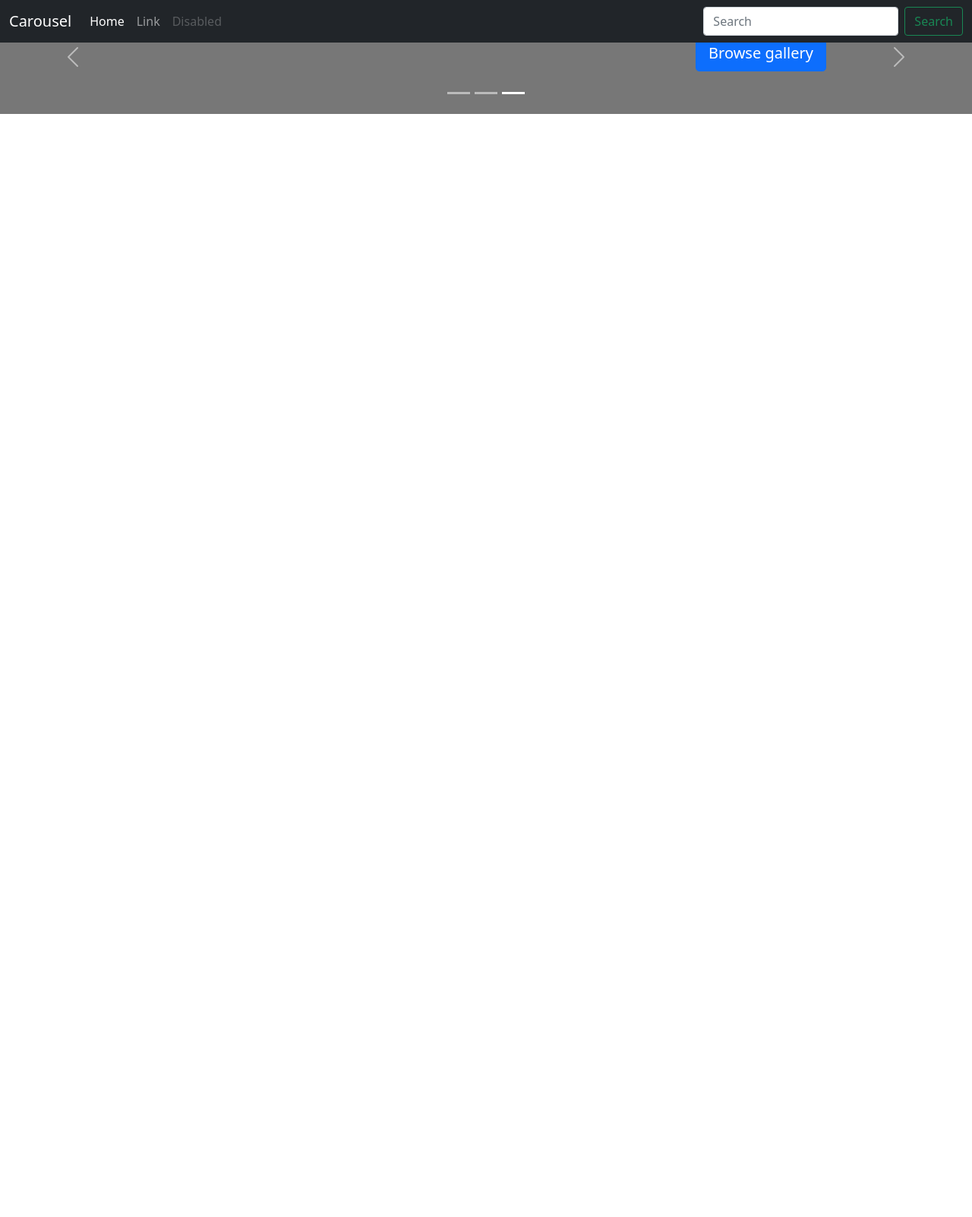
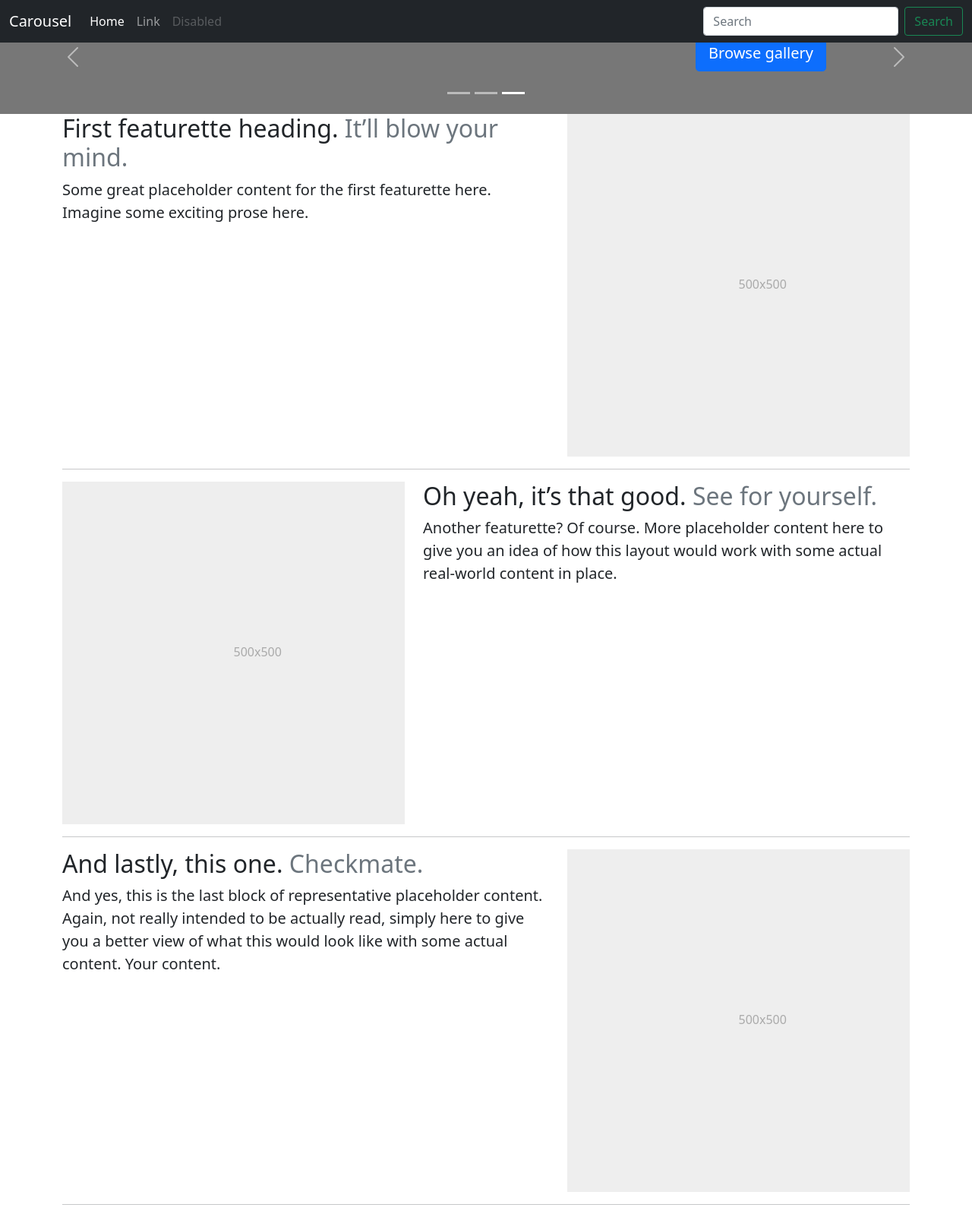
Before and after one commit to s1ngle0f/MultiFolderServer, a Flask app: template v2/server/templates/home.html in a window 1280 px wide. Shown: the whole page at 76% size. Before the commit the page ends 150 px from the top, so only its background shows below. Run offline with Flask 2, Linux system fonts and the light colour scheme; the template is opened without the code that fills it, so the values that code supplies are empty.

Commit message:
v2.0.3.5 Добавлена основная часть на странице home.html

```diff
--- a/v2/server/templates/home.html
+++ b/v2/server/templates/home.html
@@ -5,6 +5,7 @@
     <title>Title</title>
     <link rel="stylesheet" href="{{ url_for('static', path='/css/home.css') }}">
     <link rel="stylesheet" href="{{ url_for('static', path='/css/carousel.css') }}">
+    <link rel="stylesheet" href="{{ url_for('static', path='/css/main_part_home.css') }}">
 
     <!-- ДЛЯ КАРУСЕЛИ -->
     <link href="https://cdn.jsdelivr.net/npm/bootstrap@5.0.1/dist/css/bootstrap.min.css" rel="stylesheet" integrity="sha384-...">
@@ -153,6 +154,88 @@
 </div>
 
 
+<div class="container marketing snipcss0-1-1-38 snipcss-XIdZ5">
+  <div class="row featurette snipcss0-2-38-65">
+    <div class="col-md-7 snipcss0-3-65-66">
+      <h2 class="featurette-heading snipcss0-4-66-67">
+        First featurette heading.
+        <span class="text-muted snipcss0-5-67-68">
+          It’ll blow your mind.
+        </span>
+      </h2>
+      <p class="lead snipcss0-4-66-69">
+        Some great placeholder content for the first featurette here. Imagine some exciting prose here.
+      </p>
+    </div>
+    <div class="col-md-5 snipcss0-3-65-70">
+      <svg class="bd-placeholder-img bd-placeholder-img-lg featurette-image img-fluid mx-auto snipcss0-4-70-71" width="500" height="500" xmlns="http://www.w3.org/2000/svg" role="img" aria-label="Placeholder: 500x500" preserveAspectRatio="xMidYMid slice" focusable="false">
+        <title class="snipcss0-5-71-72">
+          Placeholder
+        </title>
+        <rect width="100%" height="100%" fill="#eee">
+        </rect>
+        <text x="50%" y="50%" fill="#aaa" dy=".3em" class="snipcss0-5-71-73">
+          500x500
+        </text>
+      </svg>
+    </div>
+  </div>
+  <hr class="featurette-divider snipcss0-2-38-74">
+  <div class="row featurette snipcss0-2-38-75">
+    <div class="col-md-7 order-md-2 snipcss0-3-75-76">
+      <h2 class="featurette-heading snipcss0-4-76-77">
+        Oh yeah, it’s that good.
+        <span class="text-muted snipcss0-5-77-78">
+          See for yourself.
+        </span>
+      </h2>
+      <p class="lead snipcss0-4-76-79">
+        Another featurette? Of course. More placeholder content here to give you an idea of how this layout would work with some actual real-world content in place.
+      </p>
+    </div>
+    <div class="col-md-5 order-md-1 snipcss0-3-75-80">
+      <svg class="bd-placeholder-img bd-placeholder-img-lg featurette-image img-fluid mx-auto snipcss0-4-80-81" width="500" height="500" xmlns="http://www.w3.org/2000/svg" role="img" aria-label="Placeholder: 500x500" preserveAspectRatio="xMidYMid slice" focusable="false">
+        <title class="snipcss0-5-81-82">
+          Placeholder
+        </title>
+        <rect width="100%" height="100%" fill="#eee">
+        </rect>
+        <text x="50%" y="50%" fill="#aaa" dy=".3em" class="snipcss0-5-81-83">
+          500x500
+        </text>
+      </svg>
+    </div>
+  </div>
+  <hr class="featurette-divider snipcss0-2-38-84">
+  <div class="row featurette snipcss0-2-38-85">
+    <div class="col-md-7 snipcss0-3-85-86">
+      <h2 class="featurette-heading snipcss0-4-86-87">
+        And lastly, this one.
+        <span class="text-muted snipcss0-5-87-88">
+          Checkmate.
+        </span>
+      </h2>
+      <p class="lead snipcss0-4-86-89">
+        And yes, this is the last block of representative placeholder content. Again, not really intended to be actually read, simply here to give you a better view of what this would look like with some actual content. Your content.
+      </p>
+    </div>
+    <div class="col-md-5 snipcss0-3-85-90">
+      <svg class="bd-placeholder-img bd-placeholder-img-lg featurette-image img-fluid mx-auto snipcss0-4-90-91" width="500" height="500" xmlns="http://www.w3.org/2000/svg" role="img" aria-label="Placeholder: 500x500" preserveAspectRatio="xMidYMid slice" focusable="false">
+        <title class="snipcss0-5-91-92">
+          Placeholder
+        </title>
+        <rect width="100%" height="100%" fill="#eee">
+        </rect>
+        <text x="50%" y="50%" fill="#aaa" dy=".3em" class="snipcss0-5-91-93">
+          500x500
+        </text>
+      </svg>
+    </div>
+  </div>
+  <hr class="featurette-divider snipcss0-2-38-94">
+</div>
+
+
 
 <h1>{{data.user.login}}</h1>
 </body>
```
Also changed, not shown: v2/server/static/css/main_part_home.css (added, +330 -0 lines).
